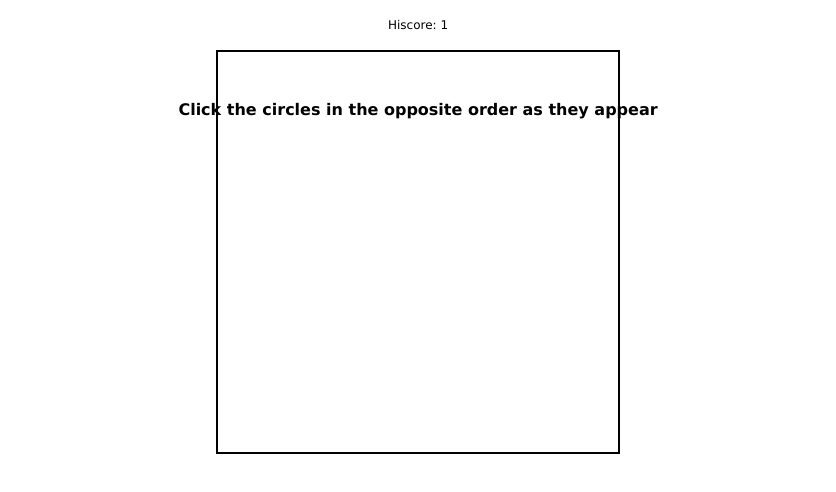
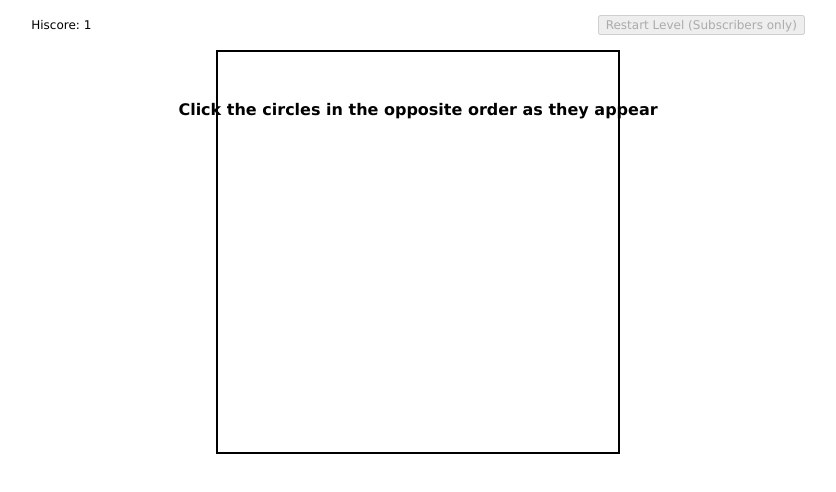
Before and after one commit to johnedvard/circle-back, a website built with Parcel: page index.html in a window 1280 px wide. Shown: the whole page, without its empty margins (222-1058 px from the left). Built offline with nearby package versions, Linux system fonts and the light colour scheme; what kontra, tinymusic would draw is missing.

Commit message:
using disabled class isntead

```diff
--- a/game.ts
+++ b/game.ts
@@ -263,7 +263,7 @@ export class Game {
                 this.createMessage('Hello Subscriber! You can restart levels, and get a golden border');
                 this.isSubscriber = true;
                 const restartBtnEl = document.getElementById('restartBtn');
-                restartBtnEl.classList.remove('hidden');
+                restartBtnEl.removeAttribute('disabled');
                 restartBtnEl.addEventListener('click', (event) => this.restartLevel(event));
 
                 document.getElementById('game').classList.add('subscriber');
--- a/index.html
+++ b/index.html
@@ -72,8 +72,9 @@
 </head>
 <body>
     <div class="game-info">
+        <div id="subscriber" class="hidden">Subscriber 🥇</div>
         <div>Hiscore: <span id="hiscore">1</span></div>
-        <button id="restartBtn" type="button" class="btn hidden">Restart Current Level</button>
+        <button id="restartBtn" type="button" class="btn" disabled="true">Restart Level (Subscribers only)</button>
     </div>
     <span id="instructions">Click the circles in the opposite order as they appear</span>
     <canvas id="game" width="400"
```
